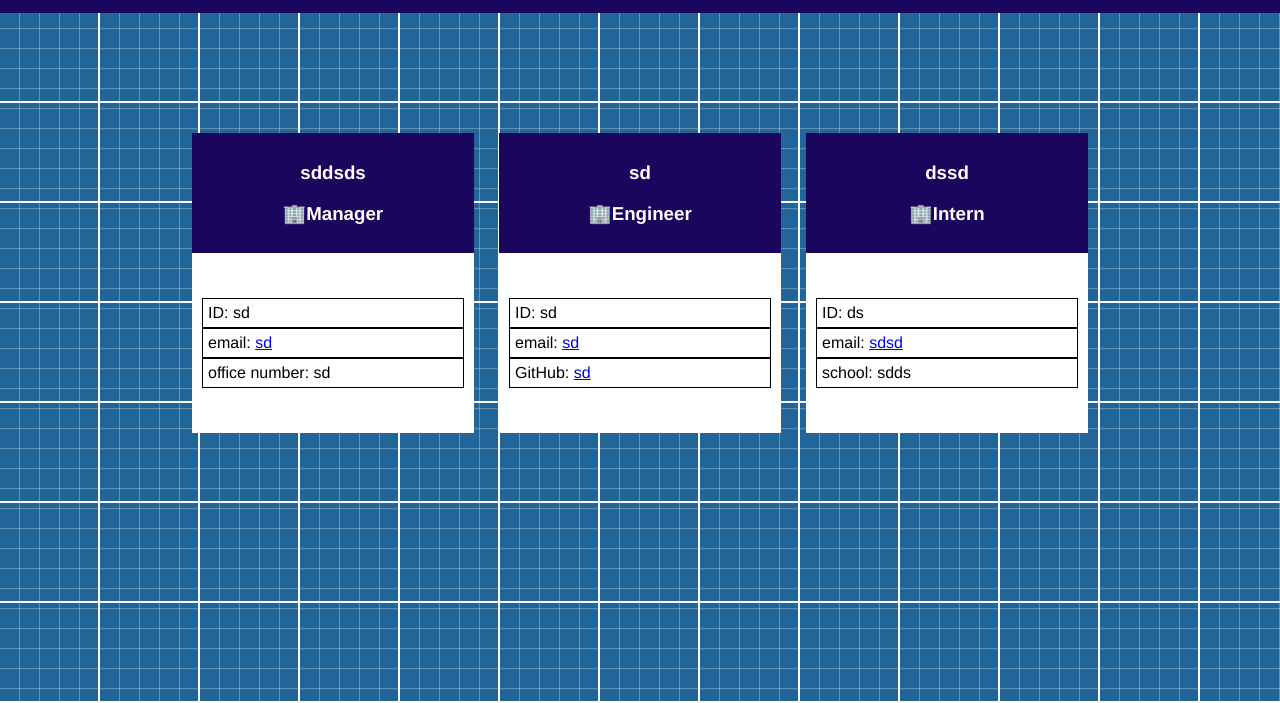
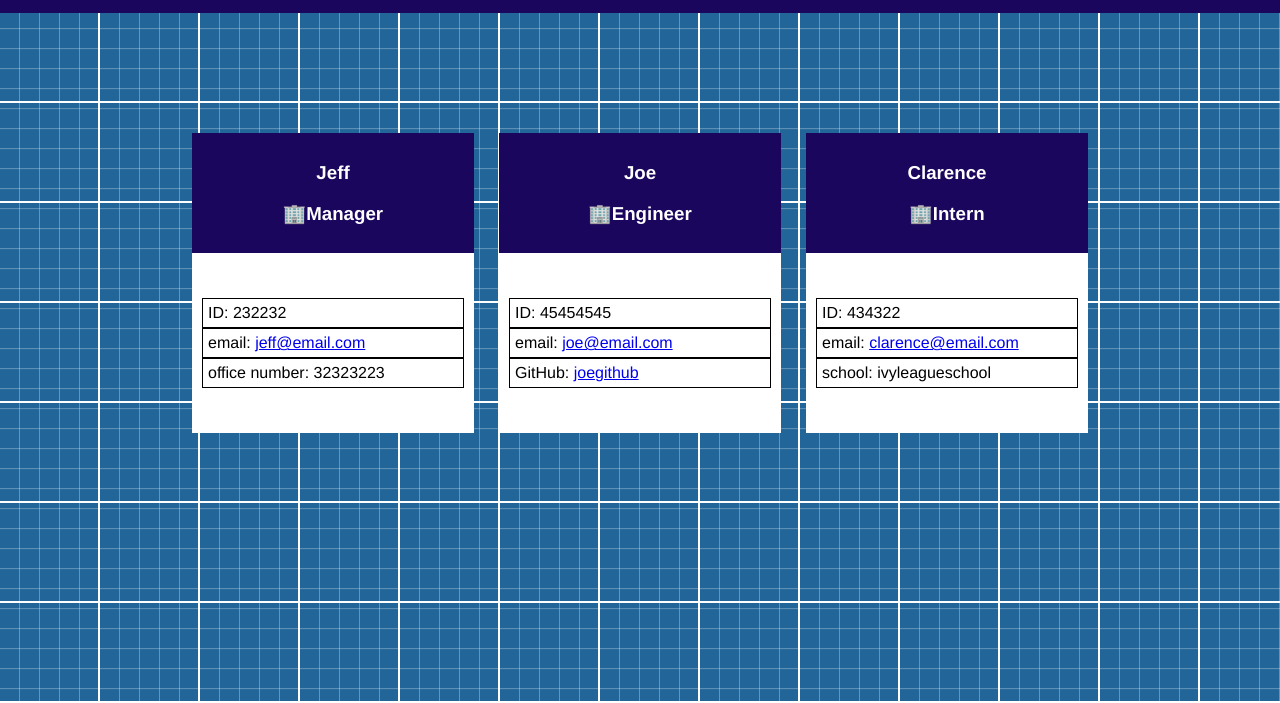
Before and after one commit to avablakedesign/avablake-team-profile-generator, a website: page index.html in a window 1280 px wide. Shown: the part 97-800 px from the top of the page. Drawn offline with Linux system fonts and the light colour scheme.

Commit message:
Updated the CSS with comments

```diff
--- a/index.html
+++ b/index.html
@@ -7,6 +7,7 @@
            <meta http-quiv="X-UA-Compatible" content="ie=edge">
            <title>Team Profile Generator</title>
            <style>
+                /*This changes the wallpaper to a blueprint by using linear-gradients*/
                body {
                    margin: 0;
                    font-family: Helvetica, sans-serif;
@@ -19,6 +20,7 @@
                    background-size: 100px 100px, 100px 100px, 20px 20px, 20px 20px;
                    background-position:-2px -2px, -2px -2px, -1px, -1px, -1px, -1px;
                }
+               /*This changes the banner color to blue and aligns the text.*/
                .banner {
                    background-color: #1B065E;
                    color: white;
@@ -27,11 +29,13 @@
                    padding: 10px;
                    margin-bottom: 15vh;
                }
+               /*This sets the min sizes of the card */
                .card {
                    min-width:20vw;
                    min-height:40vh;
                    height:50vh;
                }
+               /* This sets the color of the card header to blue and aligns the text*/
                .cardheader {
                    padding: 10px;
                    background-color: #1B065E;
@@ -40,6 +44,7 @@
                    min-height:15%;
                    text-align: center;
                }
+               /*This aligns the card content to center and styles the cards text into columns*/
                .cardcontent {
                     display: flex;
                     align-items: left;
@@ -50,12 +55,14 @@
                     background-color: white;
                     height: 20vh;
                }
+               /*This changes the background to white and adds a border*/
                .cardcontent p {
                    background-color: white;
                    padding: 5px;
                    border: 1px solid black;
                    margin: 0;
                }
+               /*This places the cards into columns and spaces them out*/
                main {
                 padding: 0 15vw;
                 display: grid;
@@ -64,10 +71,10 @@
                 grid-gap: 25px;
                 max-width:100%;
                 }
+                /*Below are the media queries where this scales to fir mobile devices*/
                @media screen and (max-width:280px){
                   main {
                     display:block;
-
                   }
                 }
                @media screen and (max-width:360){
@@ -88,6 +95,7 @@
            </style>
        </head>
        <body>
+         <!--This is where the banner is displayed at the top of the page -->
            <header class = "banner">
                <h1>My Team</h1>
            </header>
@@ -95,7 +103,7 @@
                <div class="card">
                    <div class="cardheader">
                        <div>
-                           <h3>sddsds</h3>
+                           <h3>Jeff</h3>
                        </div>
                        <div>
                            <h3><span>🏢</span>Manager</h3>
@@ -103,13 +111,13 @@
                    </div>
                    <div class="cardcontent">
                        <p>
-                           ID: sd
+                           ID: 232232
                        </p>
                        <p>
-                           email: <span><a href="mailto:sd">sd</a></span>
+                           email: <span><a href="mailto:jeff@email.com">jeff@email.com</a></span>
                        </p>
                        <p>
-                           office number: sd
+                           office number: 32323223
                        </p>
                    </div>
                </div>
@@ -117,7 +125,7 @@
             <div class="card">
             <div class="cardheader">
                 <div>
-                    <h3>sd</h3>
+                    <h3>Joe</h3>
                 </div>
                 <div>
                     <h3><span>🏢</span>Engineer</h3>
@@ -125,13 +133,13 @@
             </div>
             <div class="cardcontent">
                 <p>
-                    ID: sd
+                    ID: 45454545
                 </p>
                 <p>
-                    email: <span><a href="mailto:sd">sd</a></span>
+                    email: <span><a href="mailto:joe@email.com">joe@email.com</a></span>
                 </p>
                 <p>
-                    GitHub: <span><a href = "https://github.com/sd">sd</a></span>
+                    GitHub: <span><a href = "https://github.com/joegithub">joegithub</a></span>
                 </p>
             </div>
         </div>
@@ -140,7 +148,7 @@
         <div class="card">
         <div class="cardheader">
             <div>
-                <h3>dssd</h3>
+                <h3>Clarence</h3>
             </div>
             <div>
                 <h3><span>🏢</span>Intern</h3>
@@ -148,13 +156,13 @@
         </div>
         <div class="cardcontent">
             <p>
-                ID: ds
+                ID: 434322
             </p>
             <p>
-                email: <span><a href="mailto:sdsd">sdsd</a></span>
+                email: <span><a href="mailto:clarence@email.com">clarence@email.com</a></span>
             </p>
             <p>
-                school: sdds
+                school: ivyleagueschool
             </p>
         </div>
     </div>
```
